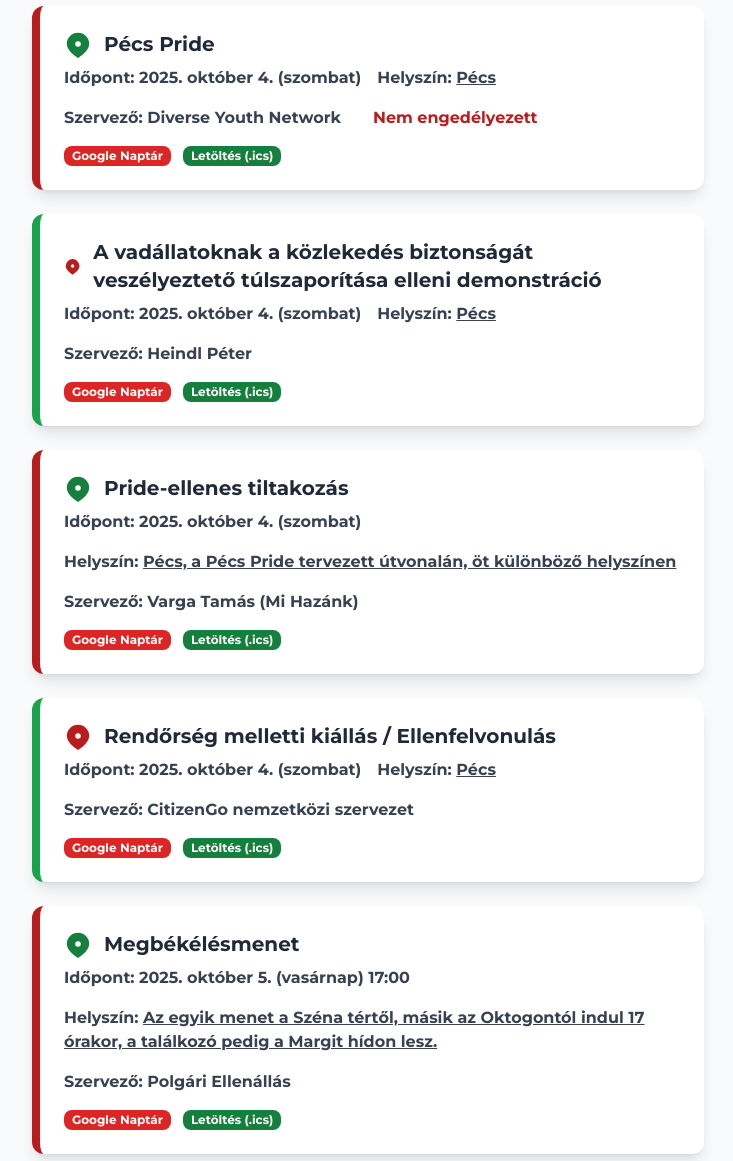
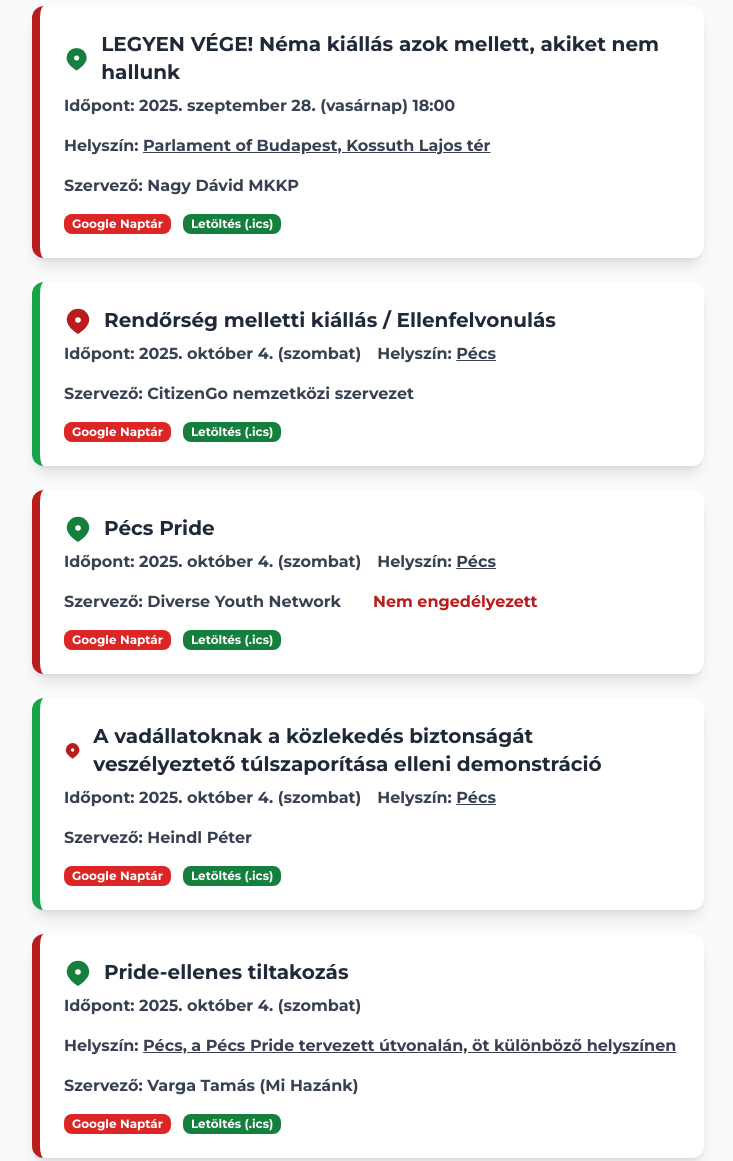
Before and after one commit to gyesznonyuvo/tuncikehtml, a plain HTML site: page index.html in a window 1280 px wide. Shown: the part 1820-2981 px from the top of the page, without its empty margins (272-1005 px from the left). Drawn offline with nearby package versions, Linux system fonts and the light colour scheme.

Commit message:
Új fájl feltöltése

```diff
--- a/index.html
+++ b/index.html
@@ -228,6 +228,52 @@
     </div>
 </div>
 
+<div class="protest-box bg-white rounded-xl shadow-lg p-6 w-full max-w-2xl border-l-8 border-red-700 transition hover:scale-105" data-search="LEGYEN V&#201;GE! N&#233;ma ki&#225;ll&#225;s azok mellett, akiket nem hallunk">
+    <div class="flex items-center gap-3 mb-2">
+        <svg class="w-7 h-7 text-green-700" fill="currentColor" viewBox="0 0 20 20"><path d="M10 2a8 8 0 018 8c0 5.25-8 10-8 10S2 15.25 2 10a8 8 0 018-8zm0 10a2 2 0 100-4 2 2 0 000 4z" /></svg>
+        <span class="text-xl font-bold text-gray-800">LEGYEN V&#201;GE! N&#233;ma ki&#225;ll&#225;s azok mellett, akiket nem hallunk</span>
+    </div>
+    <div class="flex flex-wrap gap-4 text-gray-700 mb-2">
+        <div><span class="font-semibold">Időpont:</span> 2025. szeptember 28. (vasárnap) 18:00
+        <span class="hidden iso-date">2025-09-28T18:00:00</span></div>
+        <div><span class="font-semibold">Helyszín: </span><a href="https://www.google.com/maps?q=Parlament%20of%20Budapest%2C%20Kossuth%20Lajos%20t%C3%A9r" class="underline" target=\"_blank\">Parlament of Budapest, Kossuth Lajos t&#233;r</a></div>
+        <div><span class="font-semibold">Szervező:</span> Nagy D&#225;vid MKKP</div>
+        <div><span class="font-semibold text-red-700"></span></div>
+        <div><span class="font-semibold text-red-700"></span></div>
+    </div>
+    <div class="flex flex-wrap gap-3 mt-4">
+      <button class="add-to-google bg-red-600 text-white text-xs py-[2px] px-2 rounded-lg hover:bg-red-700 transition">
+        Google Naptár
+      </button>
+      <button class="add-to-ics bg-green-700 text-white text-xs py-[2px] px-2 rounded-lg hover:bg-gray-800 transition">
+        Letöltés (.ics)
+      </button>
+    </div>
+</div>
+
+<div class="protest-box bg-white rounded-xl shadow-lg p-6 w-full max-w-2xl border-l-8 border-green-600 transition hover:scale-105" data-search="Rendőrs&#233;g melletti ki&#225;ll&#225;s / Ellenfelvonul&#225;s">
+    <div class="flex items-center gap-3 mb-2">
+        <svg class="w-7 h-7 text-red-700" fill="currentColor" viewBox="0 0 20 20"><path d="M10 2a8 8 0 018 8c0 5.25-8 10-8 10S2 15.25 2 10a8 8 0 018-8zm0 10a2 2 0 100-4 2 2 0 000 4z" /></svg>
+        <span class="text-xl font-bold text-gray-800">Rendőrs&#233;g melletti ki&#225;ll&#225;s / Ellenfelvonul&#225;s</span>
+    </div>
+    <div class="flex flex-wrap gap-4 text-gray-700 mb-2">
+        <div><span class="font-semibold">Időpont:</span> 2025. október 4. (szombat)
+        <span class="hidden iso-date">2025-10-04T00:00:00</span></div>
+        <div><span class="font-semibold">Helyszín: </span><a href="https://www.google.com/maps?q=P%C3%A9cs" class="underline" target=\"_blank\">P&#233;cs</a></div>
+        <div><span class="font-semibold">Szervező:</span> CitizenGo nemzetk&#246;zi szervezet</div>
+        <div><span class="font-semibold text-red-700"></span></div>
+        <div><span class="font-semibold text-red-700"></span></div>
+    </div>
+    <div class="flex flex-wrap gap-3 mt-4">
+      <button class="add-to-google bg-red-600 text-white text-xs py-[2px] px-2 rounded-lg hover:bg-red-700 transition">
+        Google Naptár
+      </button>
+      <button class="add-to-ics bg-green-700 text-white text-xs py-[2px] px-2 rounded-lg hover:bg-gray-800 transition">
+        Letöltés (.ics)
+      </button>
+    </div>
+</div>
+
 <div class="protest-box bg-white rounded-xl shadow-lg p-6 w-full max-w-2xl border-l-8 border-red-700 transition hover:scale-105" data-search="P&#233;cs Pride">
     <div class="flex items-center gap-3 mb-2">
         <svg class="w-7 h-7 text-green-700" fill="currentColor" viewBox="0 0 20 20"><path d="M10 2a8 8 0 018 8c0 5.25-8 10-8 10S2 15.25 2 10a8 8 0 018-8zm0 10a2 2 0 100-4 2 2 0 000 4z" /></svg>
@@ -297,32 +343,9 @@
     </div>
 </div>
 
-<div class="protest-box bg-white rounded-xl shadow-lg p-6 w-full max-w-2xl border-l-8 border-green-600 transition hover:scale-105" data-search="Rendőrs&#233;g melletti ki&#225;ll&#225;s / Ellenfelvonul&#225;s">
+<div class="protest-box bg-white rounded-xl shadow-lg p-6 w-full max-w-2xl border-l-8 border-green-600 transition hover:scale-105" data-search="Megb&#233;k&#233;l&#233;smenet">
     <div class="flex items-center gap-3 mb-2">
         <svg class="w-7 h-7 text-red-700" fill="currentColor" viewBox="0 0 20 20"><path d="M10 2a8 8 0 018 8c0 5.25-8 10-8 10S2 15.25 2 10a8 8 0 018-8zm0 10a2 2 0 100-4 2 2 0 000 4z" /></svg>
-        <span class="text-xl font-bold text-gray-800">Rendőrs&#233;g melletti ki&#225;ll&#225;s / Ellenfelvonul&#225;s</span>
-    </div>
-    <div class="flex flex-wrap gap-4 text-gray-700 mb-2">
-        <div><span class="font-semibold">Időpont:</span> 2025. október 4. (szombat)
-        <span class="hidden iso-date">2025-10-04T00:00:00</span></div>
-        <div><span class="font-semibold">Helyszín: </span><a href="https://www.google.com/maps?q=P%C3%A9cs" class="underline" target=\"_blank\">P&#233;cs</a></div>
-        <div><span class="font-semibold">Szervező:</span> CitizenGo nemzetk&#246;zi szervezet</div>
-        <div><span class="font-semibold text-red-700"></span></div>
-        <div><span class="font-semibold text-red-700"></span></div>
-    </div>
-    <div class="flex flex-wrap gap-3 mt-4">
-      <button class="add-to-google bg-red-600 text-white text-xs py-[2px] px-2 rounded-lg hover:bg-red-700 transition">
-        Google Naptár
-      </button>
-      <button class="add-to-ics bg-green-700 text-white text-xs py-[2px] px-2 rounded-lg hover:bg-gray-800 transition">
-        Letöltés (.ics)
-      </button>
-    </div>
-</div>
-
-<div class="protest-box bg-white rounded-xl shadow-lg p-6 w-full max-w-2xl border-l-8 border-red-700 transition hover:scale-105" data-search="Megb&#233;k&#233;l&#233;smenet">
-    <div class="flex items-center gap-3 mb-2">
-        <svg class="w-7 h-7 text-green-700" fill="currentColor" viewBox="0 0 20 20"><path d="M10 2a8 8 0 018 8c0 5.25-8 10-8 10S2 15.25 2 10a8 8 0 018-8zm0 10a2 2 0 100-4 2 2 0 000 4z" /></svg>
         <span class="text-xl font-bold text-gray-800">Megb&#233;k&#233;l&#233;smenet</span>
     </div>
     <div class="flex flex-wrap gap-4 text-gray-700 mb-2">
@@ -343,9 +366,9 @@
     </div>
 </div>
 
-<div class="protest-box bg-white rounded-xl shadow-lg p-6 w-full max-w-2xl border-l-8 border-green-600 transition hover:scale-105" data-search="Nemzeti menet">
+<div class="protest-box bg-white rounded-xl shadow-lg p-6 w-full max-w-2xl border-l-8 border-red-700 transition hover:scale-105" data-search="Nemzeti menet">
     <div class="flex items-center gap-3 mb-2">
-        <svg class="w-7 h-7 text-red-700" fill="currentColor" viewBox="0 0 20 20"><path d="M10 2a8 8 0 018 8c0 5.25-8 10-8 10S2 15.25 2 10a8 8 0 018-8zm0 10a2 2 0 100-4 2 2 0 000 4z" /></svg>
+        <svg class="w-7 h-7 text-green-700" fill="currentColor" viewBox="0 0 20 20"><path d="M10 2a8 8 0 018 8c0 5.25-8 10-8 10S2 15.25 2 10a8 8 0 018-8zm0 10a2 2 0 100-4 2 2 0 000 4z" /></svg>
         <span class="text-xl font-bold text-gray-800">Nemzeti menet</span>
     </div>
     <div class="flex flex-wrap gap-4 text-gray-700 mb-2">
@@ -364,7 +387,7 @@
         Letöltés (.ics)
       </button>
     </div>
-</div><p class="text-sm max-w-3xl mx-auto">Készült : 2025. 09. 25. 14:24:39</p>
+</div><p class="text-sm max-w-3xl mx-auto">Készült : 2025. 09. 25. 16:01:06</p>
 
     </div>
 
```
